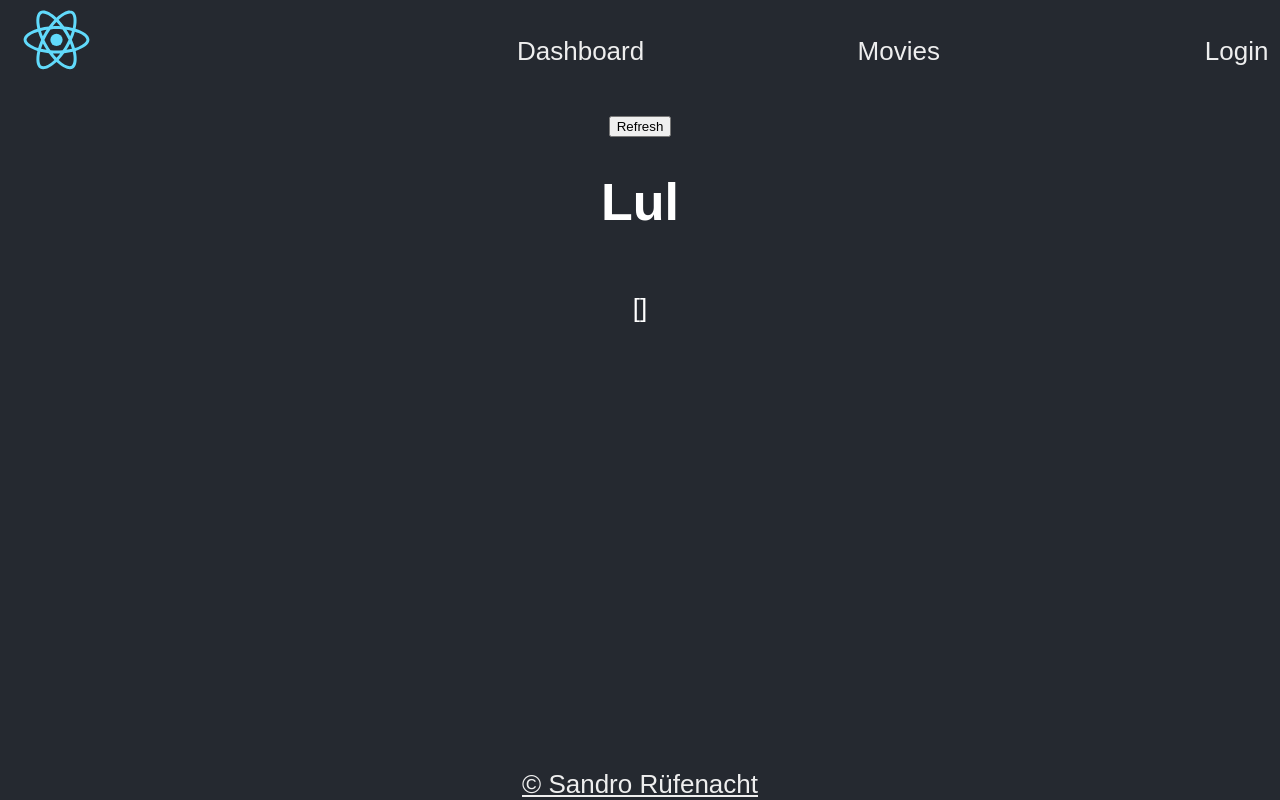
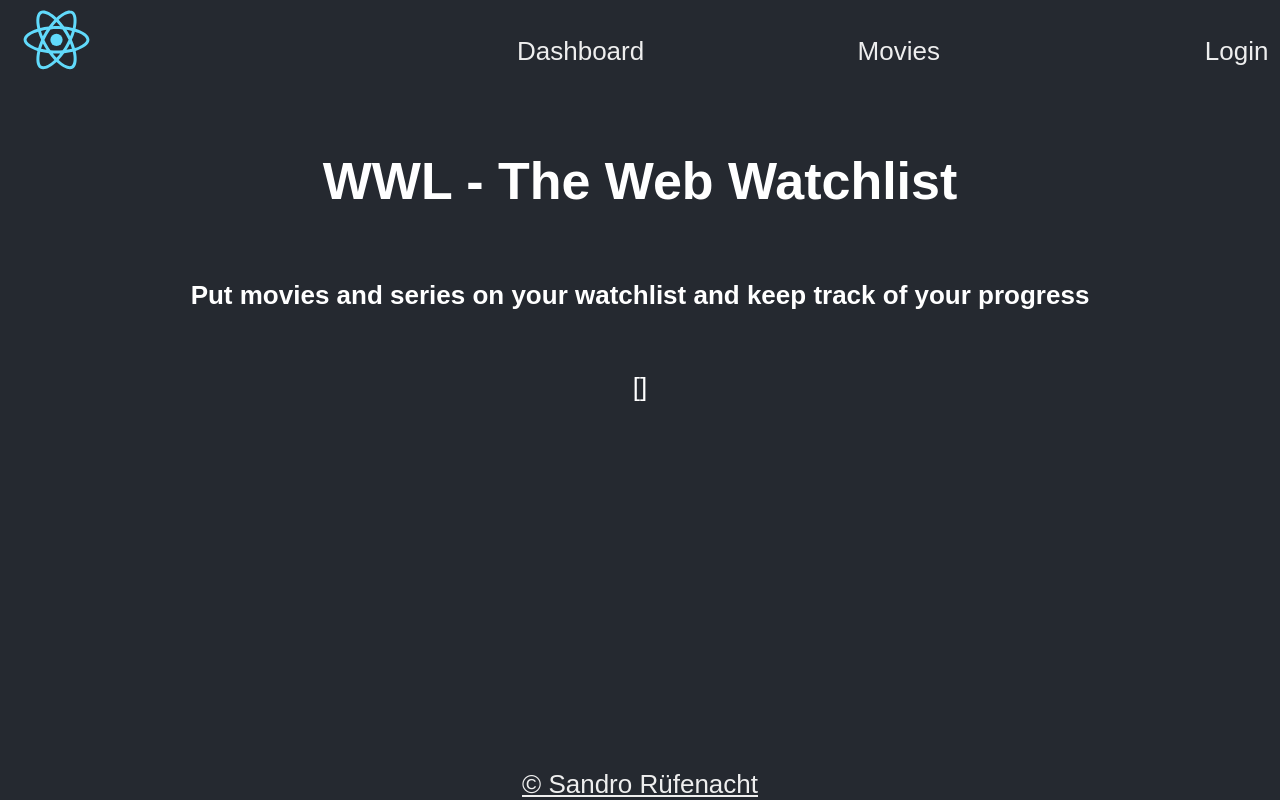
Before and after one commit to Ruesa18/Web-Watchlist-Frontend, a React (Create React App) app: page / in a window 1280 px wide. Built offline with nearby package versions, Linux system fonts and the light colour scheme; no server answers; a web font is replaced by a local one.

Commit message:
add title to Dashboard

```diff
--- a/src/component/CreateMovie.tsx
+++ b/src/component/CreateMovie.tsx
@@ -1,5 +1,5 @@
 import { AxiosResponse } from "axios";
-import React, { useState } from "react";
+import React from "react";
 import { API_URL } from "../config";
 import { MovieCreateDto } from "../dto/MovieCreateDto";
 import { ApiRequester } from "../helper/ApiRequester";
@@ -21,15 +21,6 @@ export class CreateMovie extends React.Component<{}, CreateMovieState> {
 
     componentDidMount() {
         console.log(API_URL);
-        this.update();
-    }
-
-    update = () => {
-        /*ApiRequester.getInstance().request("user", ApiRequester.HttpMethods.GET, undefined, undefined, (response: AxiosResponse) => {
-            console.log(response)
-            console.log(response.data);
-            this.setState(() => ({recommendations: response.data}));
-        });*/
     }
 
     submit = (event: React.FormEvent<HTMLFormElement>) => {
--- a/src/component/Dashboard.tsx
+++ b/src/component/Dashboard.tsx
@@ -27,15 +27,15 @@ export class Dashboard extends React.Component<{}, DashboardState> {
         ApiRequester.getInstance().request("user", ApiRequester.HttpMethods.GET, undefined, undefined, (response: AxiosResponse) => {
             console.log(response)
             console.log(response.data);
-            this.setState(state => ({recommendations: response.data}));
+            this.setState(() => ({recommendations: response.data}));
         });
     }
 
     render() {
         return (
             <div>
-                <button onClick={this.update}>Refresh</button>
-                <h1>Lul</h1>
+                <h1>WWL - The Web Watchlist</h1>
+                <h4>Put movies and series on your watchlist and keep track of your progress</h4>
                 <code><pre>{JSON.stringify(this.state.recommendations)}</pre></code>
             </div>
         );
--- a/src/component/MovieOverview.tsx
+++ b/src/component/MovieOverview.tsx
@@ -39,7 +39,7 @@ export class MovieOverview extends React.Component<{}, MovieOverviewState> {
 
                 this.setState(() => ({movies: movies}));
 
-                if(movies.length == 0) {
+                if(movies.length === 0) {
                     this.setState(() => ({info: "No movies found"}));
                 }
             }
```
